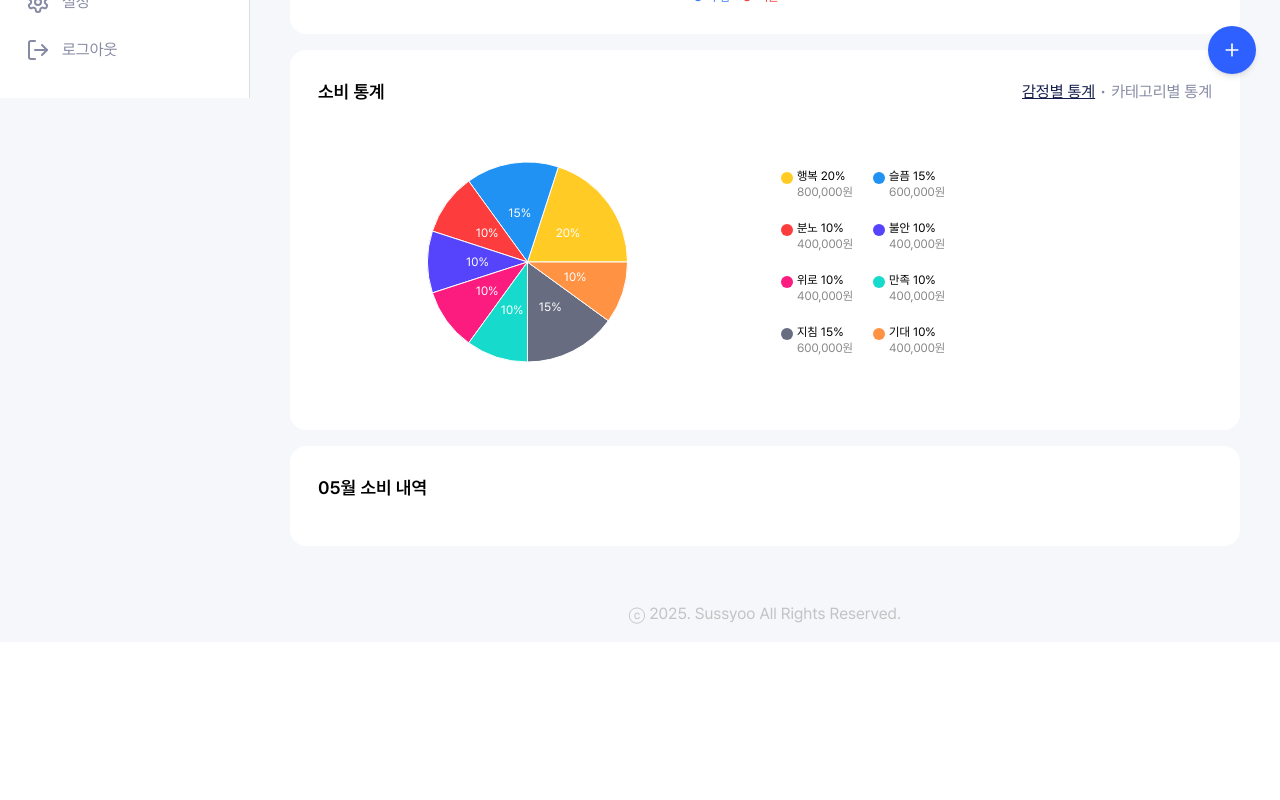
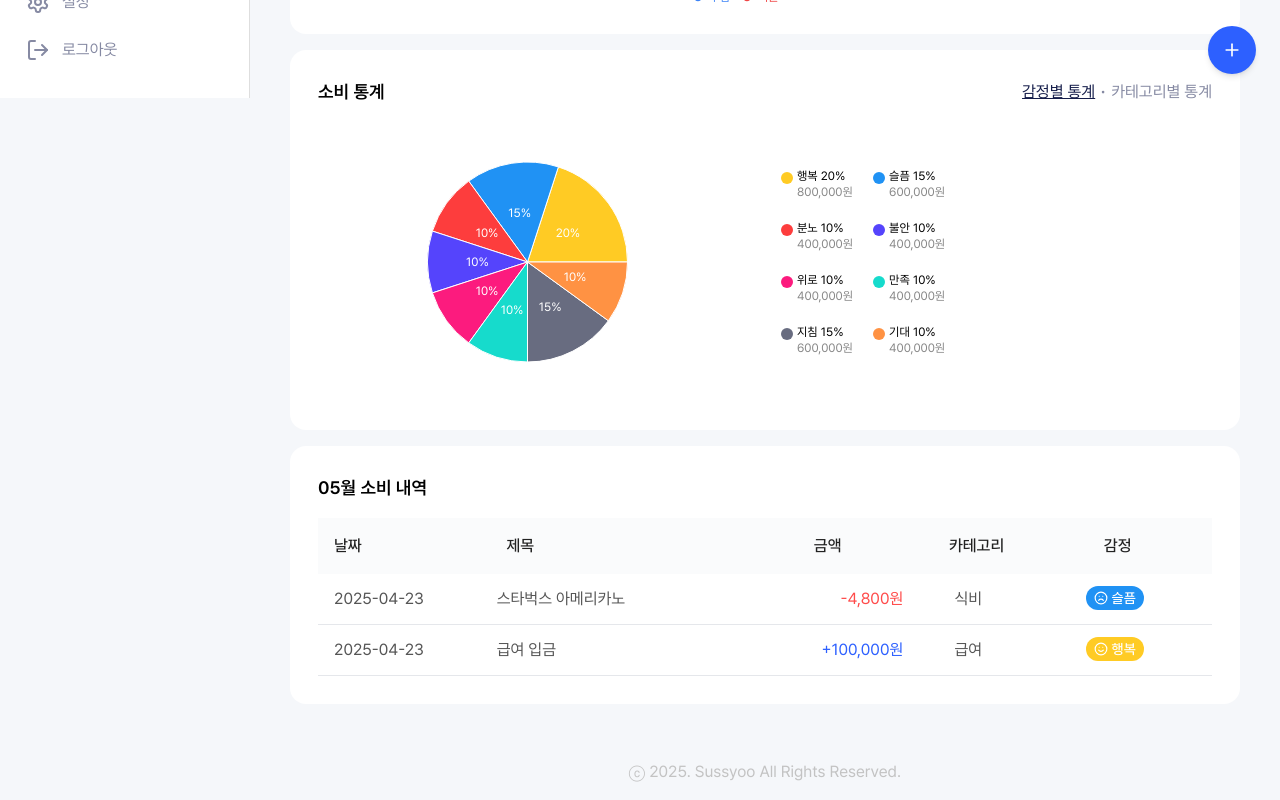
Before and after one commit to OZ-MAIN-PROJECT/frontend, a React (Vite) app: page /statistic in a window 1280 px wide. Shown: the part 702-1502 px from the top of the page. Before the commit the page ends 1344 px from the top, so only its background shows below. Built offline with nearby package versions, Linux system fonts and the light colour scheme.

Commit message:
feat:리스트UI 추가

```diff
--- a/src/pages/Statistic/StatisticPage.tsx
+++ b/src/pages/Statistic/StatisticPage.tsx
@@ -4,6 +4,8 @@ import YearMonthDropdown from "../Home/components/YearMonthDropdown";
 import YearlyLineChart from "./components/YearlyLineChart";
 import EmotionCategoryPieChart from "./components/EmotionCategoryPieChart";
 import SummarySwiper from "./components/SummarySwiper";
+import WalletList from "../Wallet/components/WalletList";
+import { sampleListData } from "@/types/statistic";
 
 const StatisticsPage = () => {
 
@@ -52,6 +54,9 @@ const StatisticsPage = () => {
       <Frame>
         <h2 className="text-lg font-semibold mb-4">{monthLabel}월 소비 내역</h2>
         <div className="overflow-x-auto">
+          <WalletList
+            data={sampleListData}
+          />
         </div>
       </Frame>
     </div>
--- /dev/null
+++ b/src/pages/Wallet/components/EmotionBadge.tsx
@@ -0,0 +1,46 @@
+import { Emotion } from "@/types/wallet";
+import {
+  Smile,
+  Frown,
+  Angry,
+  Meh,
+  Heart,
+  Zap,
+  Sun,
+  CloudRain,
+} from "lucide-react";
+import { getEmotionBgClass } from "@/utils/emotionColor";
+import { ComponentType } from "react";
+
+
+const iconMap: Record<Emotion, ComponentType<{ size?: number }>> = {
+  슬픔: Frown,
+  분노: Angry,
+  불안: CloudRain,
+  행복: Smile,
+  위로: Heart,
+  만족: Meh,
+  지침: Zap,
+  기대: Sun,
+};
+
+type Props = {
+  emotion: Emotion;
+  size?: "sm" | "md";
+};
+
+export default function EmotionBadge({ emotion, size = "sm" }: Props) {
+  const bgClass = getEmotionBgClass(emotion);
+  const baseSize = size === "md" ? "text-base px-3 py-1" : "text-sm px-2 py-0.5";
+
+  const Icon = iconMap[emotion];
+
+  return (
+    <span
+      className={`inline-flex items-center gap-1 rounded-full font-medium text-white ${baseSize} ${bgClass}`}
+    >
+      <Icon size={14} />
+      {emotion}
+    </span>
+  );
+}
--- a/src/pages/Wallet/components/WalletList.tsx
+++ b/src/pages/Wallet/components/WalletList.tsx
@@ -1,38 +1,87 @@
+import { Wallet } from "@/types/wallet";
+import EmotionBadge from "./EmotionBadge";
+import { formatDate } from "@/utils/utils";
+
 type WalletListProps = {
-    items: EntryType[];          // 전체 데이터
-    paginated?: boolean;         // true면 10개씩 페이징, false면 전체 표시
+  data: Wallet[];
+  isPaginated?: boolean;
+  totalPages?: number;
+  currentPage?: number;
+  onPageChange?: (page: number) => void;
 };
 
-const WalletList = ({ items, paginated = false }: WalletListProps) => {
-    const [page, setPage] = useState(1);
-    const pageSize = 10;
+export default function WalletList({
+  data,
+  isPaginated = false,
+  totalPages = 1,
+  currentPage = 1,
+  onPageChange,
+}: WalletListProps) {
+  return (
+    <div className="w-full space-y-4 sm:space-y-0">
+      {/* 헤더 */}
+      <div className="hidden sm:h-14 items-center sm:grid sm:grid-cols-[1.1fr_1.5fr_1.1fr_0.8fr_1fr] text-base bg-gray-100 text-gray-800 font-medium py-2 px-4">
+        <div className="text-left">날짜</div>
+        <div className="text-left">제목</div>
+        <div className="text-center">금액</div>
+        <div className="text-center">카테고리</div>
+        <div className="text-center">감정</div>
+      </div>
 
-    const pagedItems = paginated
-        ? items.slice((page - 1) * pageSize, page * pageSize)
-        : items;
+      {data.map((item) => (
+        <div
+          key={item.id}
+          className="flex-wrap sm:flex-nowrap flex border rounded shadow-sm text-base items-center bg-white sm:grid sm:grid-cols-[1fr_1.5fr_1fr_0.8fr_1fr] sm:items-center gap-2 sm:gap-0 sm:shadow-none sm:border-x-0 sm:border-t-0 sm:border-b sm:rounded-none px-4 py-3"
+        >
+          {/* 날짜 */}
+          <div className="text-gray-600 sm:text-gray-700 w-full sm:w-auto text-left text-sm sm:text-base">
+            {formatDate(item.date)}
+          </div>
 
-    return (
-        <div>
-        {pagedItems.map((item) => (
-            <div key={item.id} className="p-4 border-b">
-            <div>{item.title}</div>
-            <div>{item.amount.toLocaleString()}원</div>
+          {/* 제목 */}
+          <div className="text-gray-700 w-full sm:w-auto text-left">
+            {item.title}
+          </div>
+          {/* 금액 */}
+          <div
+            className={`w-auto text-right ${
+              item.type === "income" ? "text-accent-blue" : "text-accent-red"
+            }`}
+          >
+            {item.type === "income" ? "+" : "-"}
+            {item.amount.toLocaleString()}원
+          </div>
+
+          {/* 카테고리 */}
+          <div className=" w-auto text-center text-gray-600 sm:text-gray-700 text-sm sm:text-base">
+            {item.category}
+          </div>
+
+          {/* 감정 */}
+          <div className="text-gray-700 sm:w-auto text-left sm:text-center w-full">
+            <EmotionBadge emotion={item.emotion} />
+          </div>
         </div>
       ))}
 
-        {paginated && (
-            <div className="flex justify-center mt-4 gap-2">
-            <button disabled={page === 1} onClick={() => setPage((p) => p - 1)}>
-                이전
+      {/* 페이지네이션 */}
+      {isPaginated && (
+        <div className="flex justify-center mt-6 space-x-2">
+          {Array.from({ length: totalPages }, (_, idx) => (
+            <button
+              key={idx + 1}
+              onClick={() => onPageChange?.(idx + 1)}
+              className={`px-3 py-1 border rounded ${
+                currentPage === idx + 1
+                  ? "bg-accent-blue text-white"
+                  : "bg-white text-gray-700"
+              }`}
+            >
+              {idx + 1}
             </button>
-            <span>{page}</span>
-            <button disabled={page * pageSize >= items.length} onClick={() => setPage((p) => p + 1)}>
-                다음
-            </button>
+          ))}
         </div>
       )}
     </div>
   );
-};
-
-export default WalletList;
+}
--- a/src/types/statistic.ts
+++ b/src/types/statistic.ts
@@ -1,4 +1,4 @@
-import { Category, Emotion } from "./wallet";
+import { Category, Emotion, Wallet } from "./wallet";
 
 export type Statistic = {
     year: number;
@@ -95,3 +95,24 @@ export const sampleCategoryStatistics: categoryStatistics[] = [
     { category: "여가/문화", rate: 6.0, amount: 150000 },
     { category: "금융", rate: 4.0, amount: 100000 },
 ];
+
+export const sampleListData: Wallet[] = [
+  {
+    id: 1,
+    type: "expense",
+    amount: 4800,
+    title: "스타벅스 아메리카노",
+    category: "식비",
+    emotion: "슬픔",
+    date: new Date("2025-04-23"),
+  },
+  {
+    id: 2,
+    type: "income",
+    amount: 100000,
+    title: "급여 입금",
+    category: "급여",
+    emotion: "행복",
+    date: new Date("2025-04-23"),
+  },
+];
```
Lines whose indentation alone changed are shown as unchanged.
